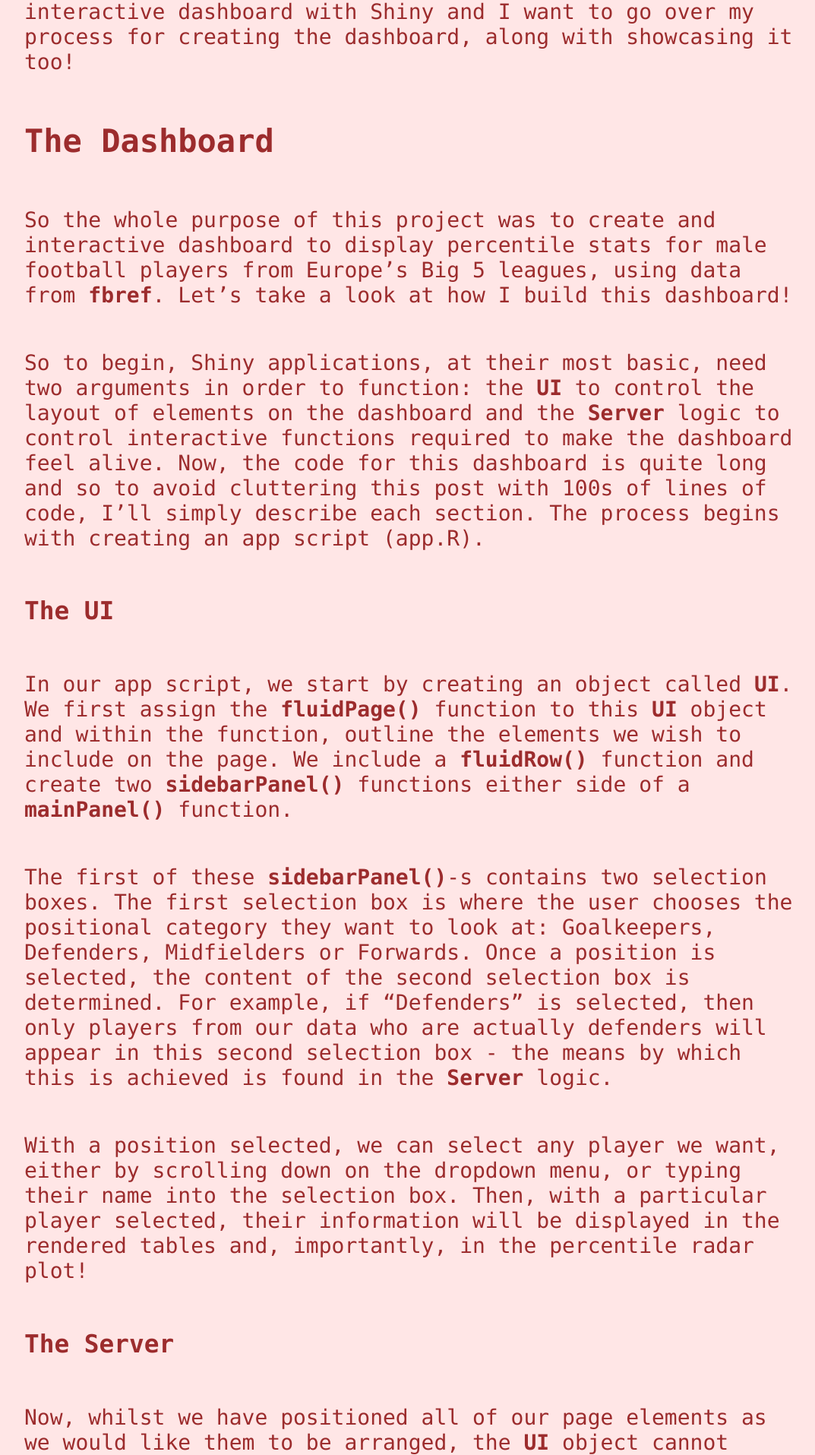
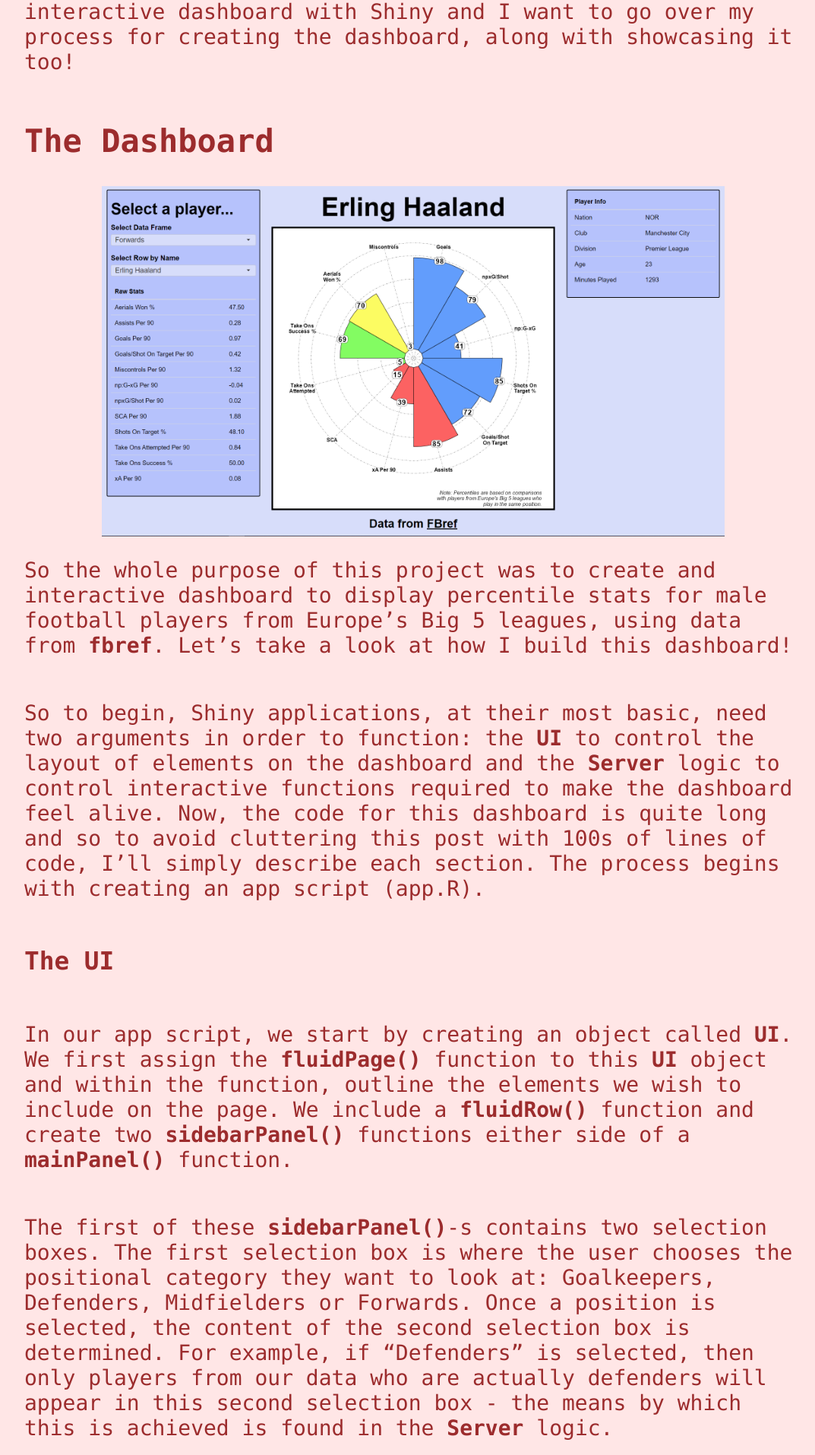
Before and after one commit to CharlieHomewood/website, a Jekyll site: the page built from _posts/projects/Making percentile radars/2024-01-26-project1-post6.md, in a window 1280 px wide. Shown: the part 648-2563 px from the top of the page at 76% size, without its empty margins (96-1169 px from the left). Built offline with Jekyll 4.4.1, drawn with Linux system fonts in a browser that asks for light colours; some of the changed text lies outside the part shown.

Commit message:
28/01/2024 commit 2

```diff
--- a/_posts/projects/Making percentile radars/2024-01-26-project1-post6.md
+++ b/_posts/projects/Making percentile radars/2024-01-26-project1-post6.md
@@ -12,6 +12,10 @@ Hello! Welcome back for this last installment of this Making Percentile Radars p
 This whole project has been a lot of fun and it's fitting that the most enjoyable part, for me at least, was saved until last. I loved learning the basics of creating an interactive dashboard with Shiny and I want to go over my process for creating the dashboard, along with showcasing it too!
 
 ## The Dashboard
+
+<figure id="centered-image">
+    <img src="{{site.baseurl}}/assets/images/makingpercentileradars_dashboard_example_haaland.png" width = "80%">
+</figure>
 
 So the whole purpose of this project was to create and interactive dashboard to display percentile stats for male football players from Europe's Big 5 leagues, using data from <a id="text-link" href="https://fbref.com/en/">fbref</a>. Let's take a look at how I build this dashboard!
 
@@ -43,7 +47,7 @@ The last part of the server logic is the radar itself. A **renderPlot()** functi
 
 ## Final remarks
 
-So that's it! ...for now at least. I have had a lot of fun working on this project and feel it has been a great experience for me to learn some new skills in working with data. As a football fan and data enthusiast, I also just get a kind of intrinsic enjoyment in exploring the sport I love using tools of a data analyst. I've always loved exploring visualisations in football from journalists and even video games such as Football Manager and gaining new insights into the sport from them. Being able to look at the sport on a more global level or delve deep into the performance of a specific player through data is incredibly interesting and fun for me - I'm sure this won't be the last football-related data project I work on :)
+So that's it! ...for now at least. I have had a lot of fun working on this project and feel it has been a great experience for me to learn some new skills in working with data. As a football fan and data enthusiast, I also just get a kind of intrinsic enjoyment in exploring the sport I love using tools of a data analyst. I've always loved exploring visualisations in football from journalists and even video games such as Football Manager and gaining new insights into the sport from them. Being able to look at the sport on a more global level or delve deep into the performance of a specific player through data is incredibly interesting and fun for me - I'm sure this won't be the last football-related data project I work on.
 
 Passion aside for a moment, I do also want to reflect on how I feel this project helped me develop as a data analyst. Learning Shiny was a challenge but I now feel much more comfortable with the approach and really look forward to developing my understanding of the package in the future to create more complex dashboards and provide as much insight as possible for viewers. As for web scraping, the process is a lot simpler than I expected and it has opened up a world of potential to me - I'm sure it will become a core skill of mine moving forward and I am keen to utilise it along side more interesting applications such as automation. As for skills I had some experience with already, I feel integrating slightly more complex approaches to coding in order to clean and prepare data - such as utilising functions and list objects - helped me become more aware of more efficient and scalable ways to process data, something I feel will be important as I progress as a data analyst. Overall, I think not only was this project a lot of fun but also enabled me to build upon my experience from university and I'm only more excited to continue that development for it.
 
--- a/assets/css/main.css
+++ b/assets/css/main.css
@@ -439,11 +439,6 @@
   margin: 0;
 }
 
-#centered-image img {
-  width: clamp(10rem, 100%, 20rem);
-  height: 25%;
-}
-
 #centered-image-caption {
   margin-top: clamp(0.25rem, -0.875rem + 8.333vw, 0.75rem);
   font-style: italic;
```
Also changed, not shown: assets/images/makingpercentileradars_dashboard_example_haaland.png (added).
